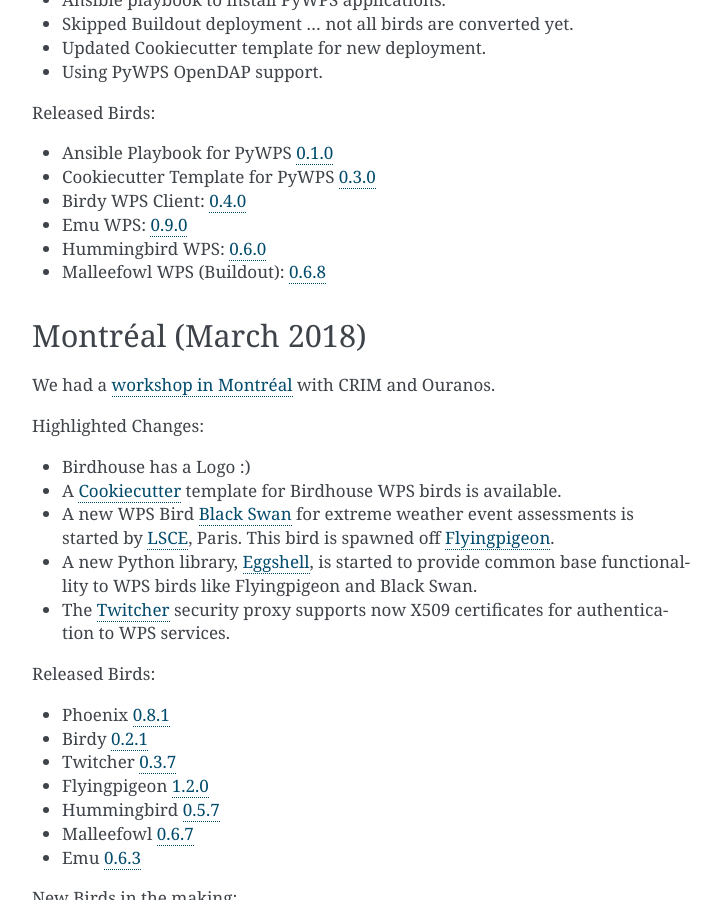
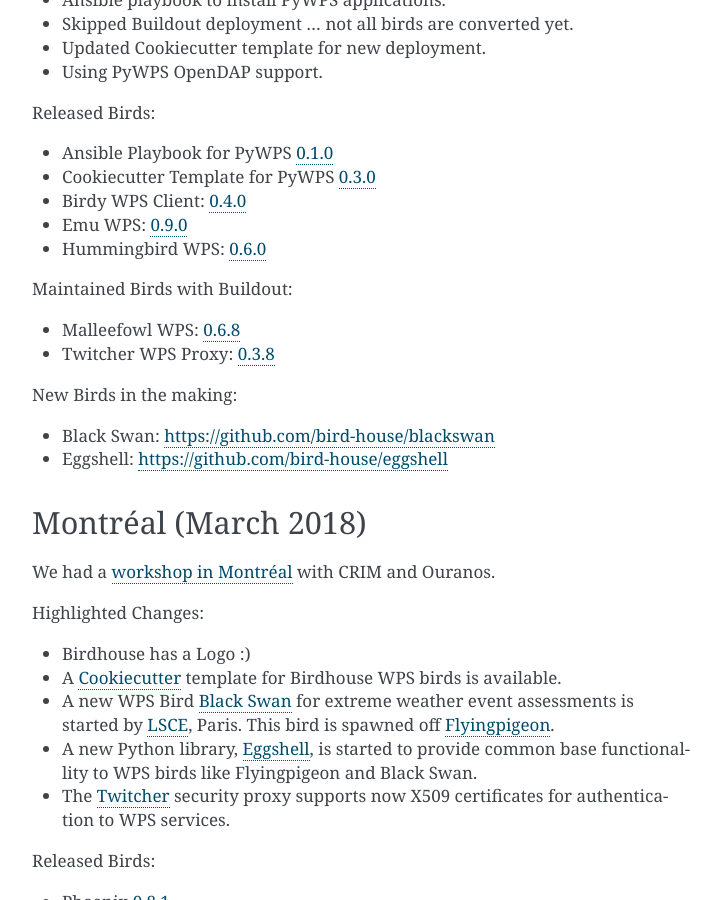
Before and after one commit to bird-house/birdhouse-docs, a Sphinx documentation site: the page built from docs/source/release_notes.rst, in a window 1280 px wide and 900 px high, scrolled down 828 px. Shown: the whole window, without its empty margins (388-1109 px from the left). Built offline with Sphinx 7.4.7, drawn with Linux system fonts in a browser that asks for light colours.

Commit message:
added twitcher to release

```diff
--- a/docs/source/release_notes.rst
+++ b/docs/source/release_notes.rst
@@ -37,7 +37,16 @@
 * Birdy WPS Client: `0.4.0 <https://github.com/bird-house/birdy/releases/tag/v0.4.0>`_
 * Emu WPS: `0.9.0 <https://github.com/bird-house/emu/releases/tag/v0.9.0>`_
 * Hummingbird WPS: `0.6.0 <https://github.com/bird-house/hummingbird/releases/tag/v0.6.0>`_
-* Malleefowl WPS (Buildout): `0.6.8 <https://github.com/bird-house/malleefowl/releases/tag/v0.6.8>`_
+
+Maintained Birds with Buildout:
+
+* Malleefowl WPS: `0.6.8 <https://github.com/bird-house/malleefowl/releases/tag/v0.6.8>`_
+* Twitcher WPS Proxy: `0.3.8 <https://github.com/bird-house/twitcher/releases/tag/v0.3.8>`_
+
+New Birds in the making:
+
+* Black Swan: https://github.com/bird-house/blackswan
+* Eggshell: https://github.com/bird-house/eggshell
 
 Montréal (March 2018)
 =====================
```
